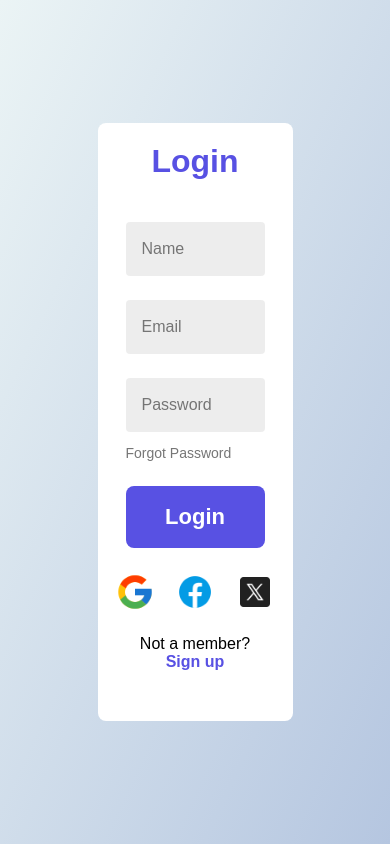
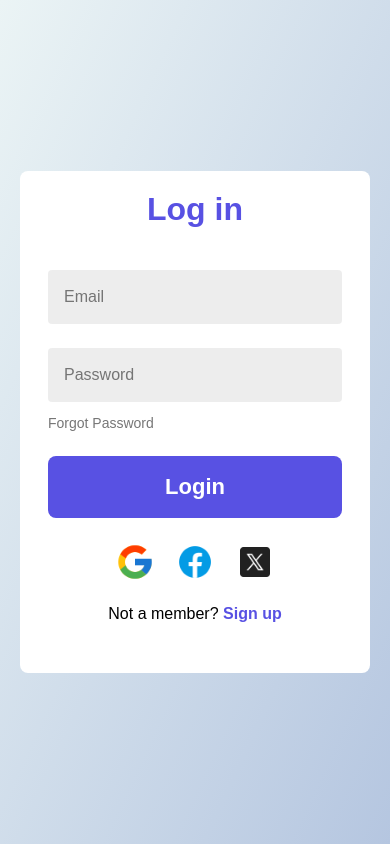
Before and after one commit to charith-codex/Modern-Login, a plain HTML site: page index.html in a window 390 px wide. Both pictures are taken after a click on the button "Login". Drawn offline with Linux system fonts and the light colour scheme.

Commit message:
final-version

```diff
--- a/index.html
+++ b/index.html
@@ -8,7 +8,7 @@
     <div class="container">
         <div class="form-box">
             <header>
-                <h1>Login</h1>
+                <h1 id="title">Log in</h1>
             </header>
             <form action="">
                 <input type="text" placeholder="Name" id="nameField">
@@ -22,7 +22,7 @@
                     <a href="#"><img src="/images/fb.png" alt=""></a>
                     <a href="#"><img src="/images/x.png" alt=""></a>
                 </div>
-                <p class="signup">Not a member? <a href="#" id="signinBtn">Sign up</a></p>
+                <p class="signup">Not a member? <a href="#" id="signupBtn">Sign up</a></p>
             </form>
         </div>
     </div>
--- a/script.js
+++ b/script.js
@@ -0,0 +1,14 @@
+const title = document.getElementById('title');
+const nameField = document.getElementById('nameField');
+const signinBtn = document.getElementById('signinBtn');
+const signupBtn = document.getElementById('signupBtn');
+
+signupBtn.onclick = function(){
+    title.innerHTML = "Sign Up";
+    nameField.style.display = "block"
+}
+
+signinBtn.onclick = function(){
+    title.innerHTML = "Log in";
+    nameField.style.display = "none"
+}
--- a/style.css
+++ b/style.css
@@ -41,6 +41,10 @@ input {
     background-color: #a3a3a331;
     font-size: 16px;
     margin: 12px 0;
+}
+
+input[type="text"]{
+    display: none;
 }
 
 a {
@@ -90,3 +94,10 @@ input[type="button"]:hover{
     text-decoration: underline 2px;
     text-underline-offset: 3.5px;
 }
+
+/* CSS to achieve responsiveness */
+@media screen and (max-width:700px){
+    .form-box{
+        width: 100%;
+    }
+}
```
